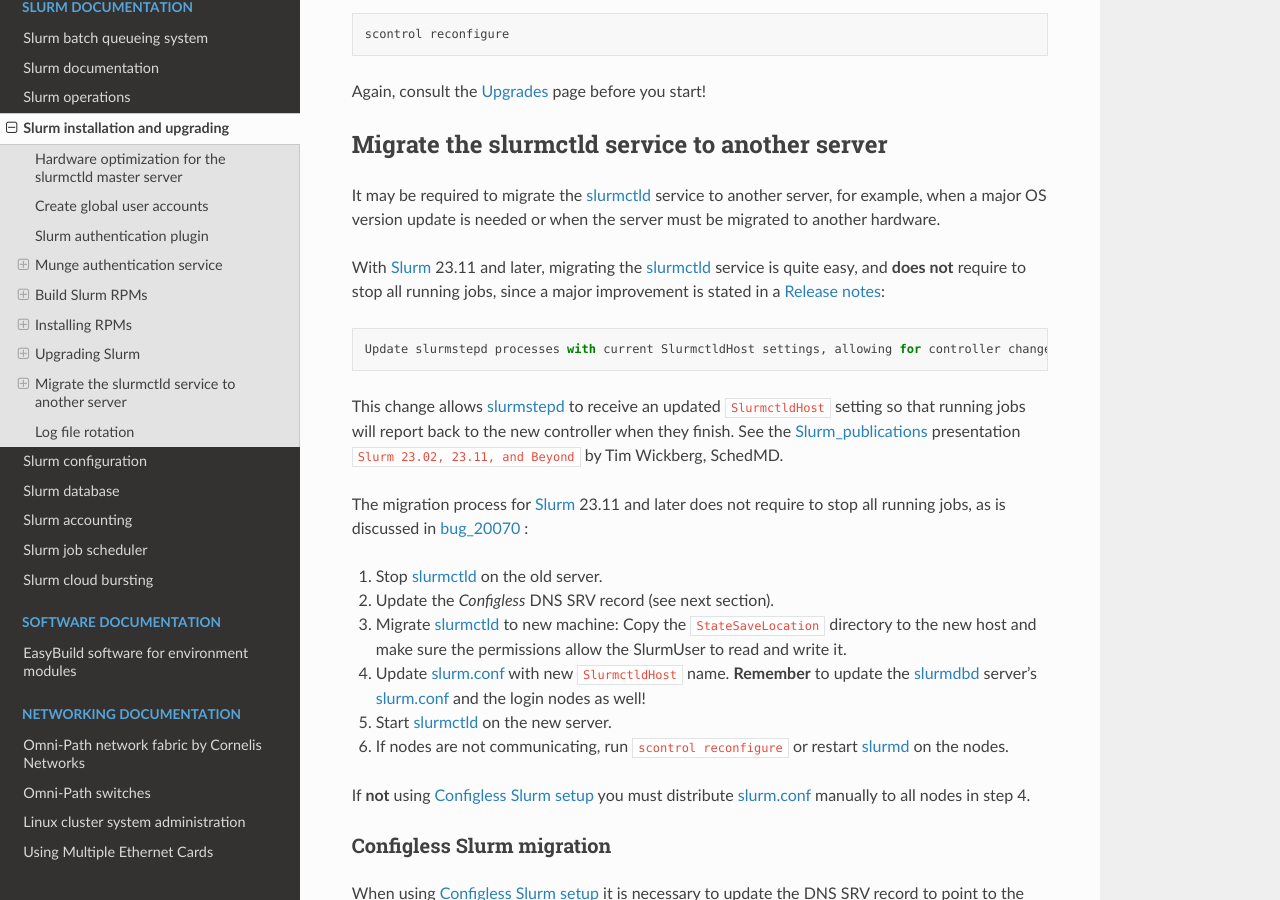
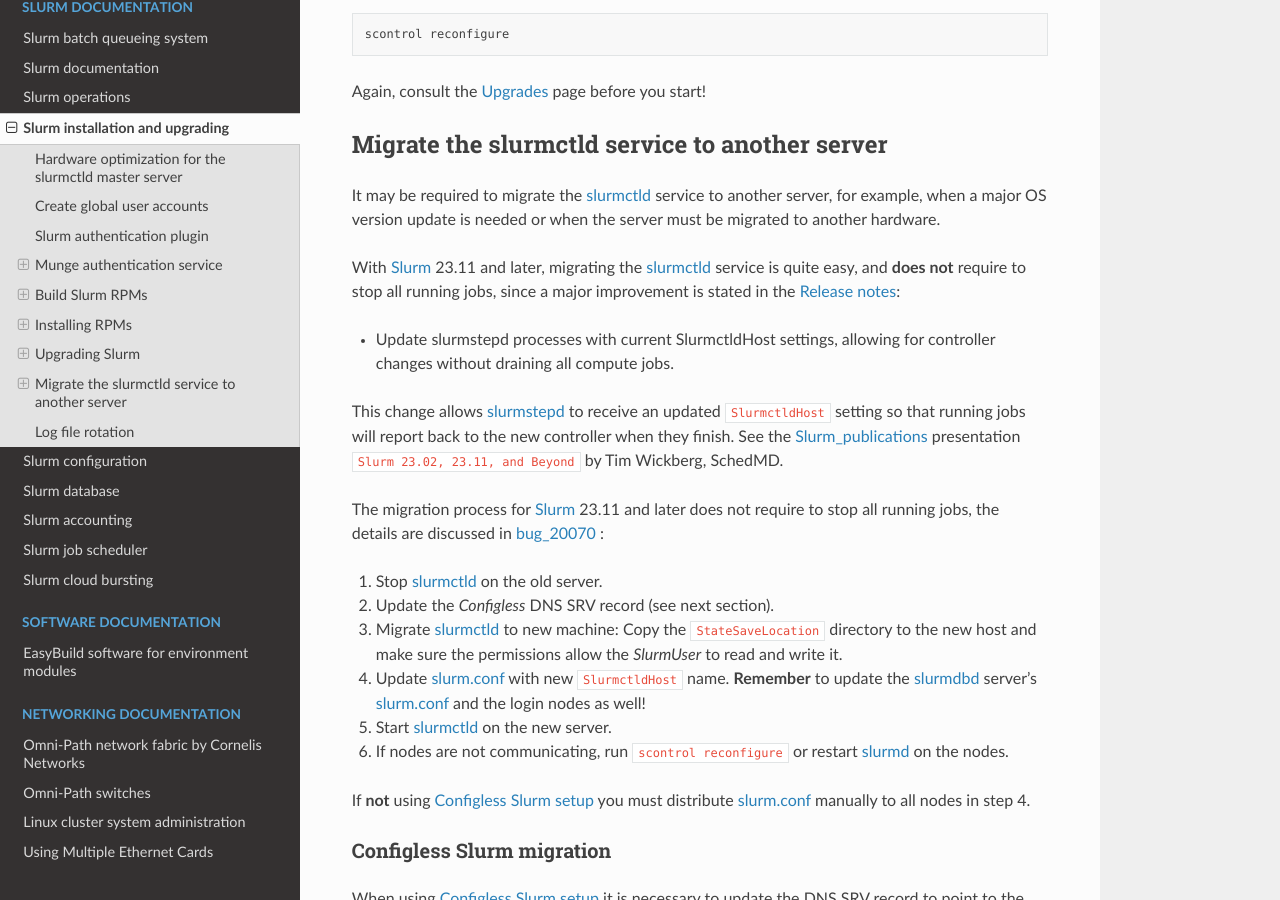
Before and after one commit to OleHolmNielsen/Niflheim_system, a Sphinx documentation site: the page built from docs/Slurm_installation.rst, in a window 1280 px wide and 900 px high, scrolled down 23238 px. Built offline with Sphinx 7.4.7 and the Read the Docs theme 2.0.0, drawn with Linux system fonts in a browser that asks for light colours.

Commit message:
Minor edit

```diff
--- a/docs/Slurm_installation.rst
+++ b/docs/Slurm_installation.rst
@@ -992,21 +992,21 @@
 
 With Slurm_ 23.11 and later, migrating the slurmctld_ service is quite easy,
 and **does not** require to stop all running jobs,
-since a major improvement is stated in a
-`Release notes <https://github.com/SchedMD/slurm/blob/3dc79bd2eb1471b199159d2265618c6579f365c8/RELEASE_NOTES#L58>`_::
+since a major improvement is stated in the
+`Release notes <https://github.com/SchedMD/slurm/blob/3dc79bd2eb1471b199159d2265618c6579f365c8/RELEASE_NOTES#L58>`_:
 
-  Update slurmstepd processes with current SlurmctldHost settings, allowing for controller changes without draining all compute jobs.
+* Update slurmstepd processes with current SlurmctldHost settings, allowing for controller changes without draining all compute jobs.
 
 This change allows slurmstepd_ to receive an updated ``SlurmctldHost`` setting so that running jobs will report back to the new controller when they finish.
 See the Slurm_publications_ presentation ``Slurm 23.02, 23.11, and Beyond`` by Tim Wickberg, SchedMD.
 
 The migration process for Slurm_ 23.11 and later does not require to stop all running jobs,
-as is discussed in bug_20070_ :
+the details are discussed in bug_20070_ :
 
 1. Stop slurmctld_ on the old server.
 2. Update the *Configless* DNS SRV record (see next section).
 3. Migrate slurmctld_ to new machine:
-   Copy the ``StateSaveLocation`` directory to the new host and make sure the permissions allow the SlurmUser to read and write it.
+   Copy the ``StateSaveLocation`` directory to the new host and make sure the permissions allow the *SlurmUser* to read and write it.
 4. Update slurm.conf_ with new ``SlurmctldHost`` name.
    **Remember** to update the slurmdbd_ server's slurm.conf_ and the login nodes as well!
 5. Start slurmctld_ on the new server.
```
